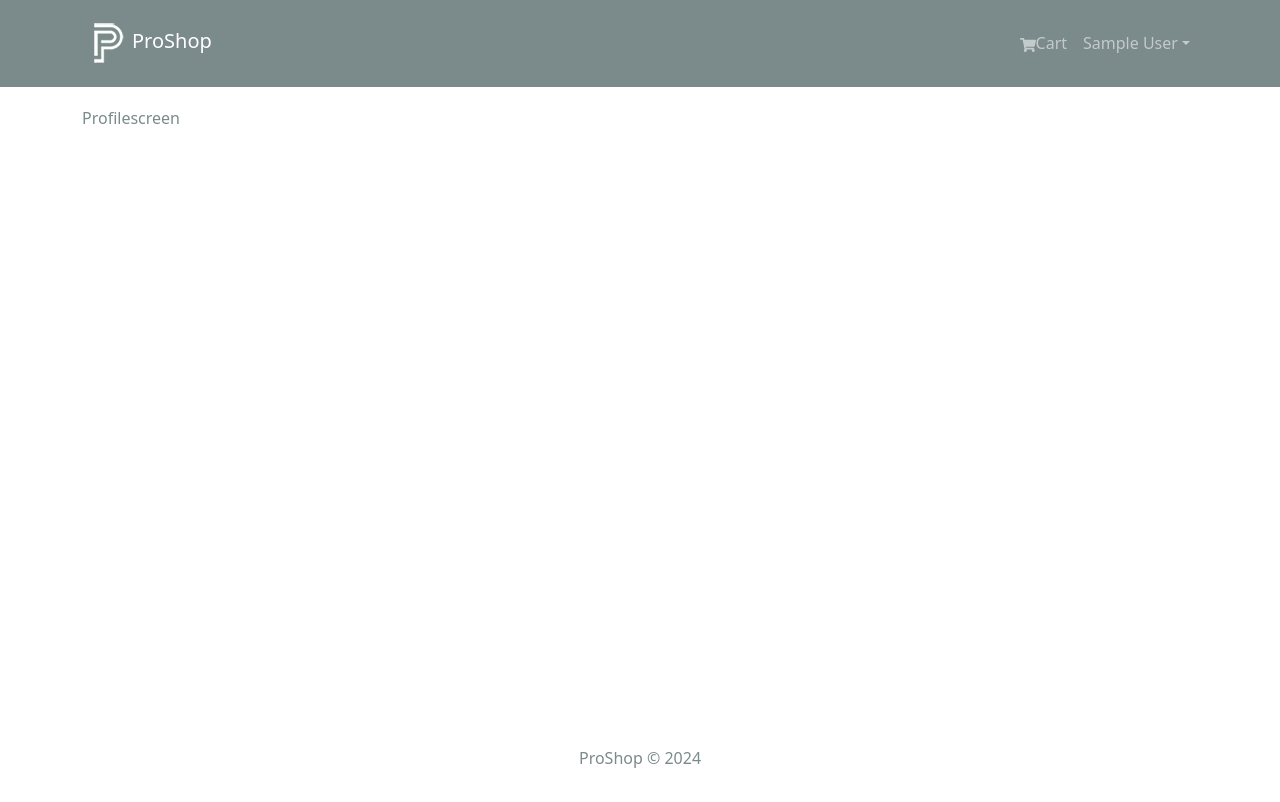
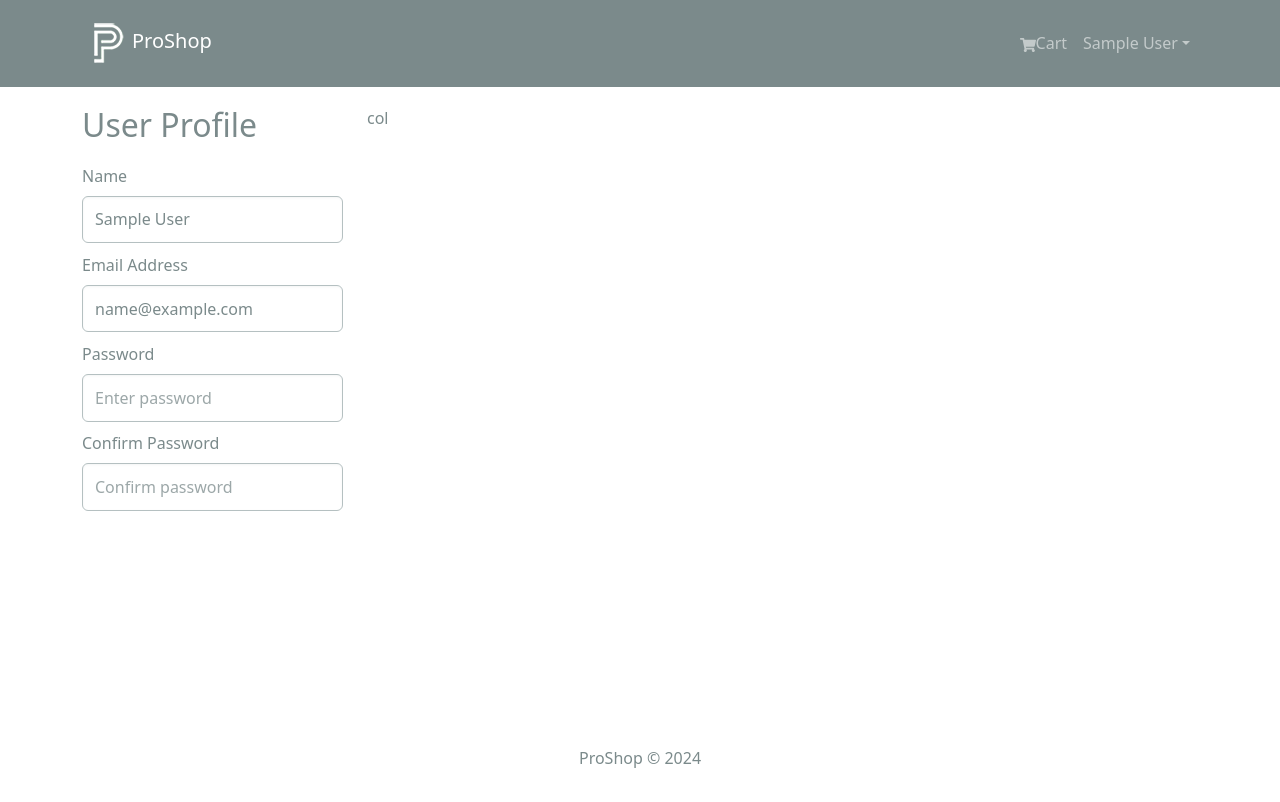
Before and after one commit to chloe128/1bunchFlower, a React (Create React App) app in the folder frontend/: page /profile in a window 1280 px wide. Shown: the top 802 px of the page. Built offline with nearby package versions, Linux system fonts and the light colour scheme; sample sign-in values are in the browser's storage.

Commit message:
profilescreen-form

```diff
--- a/frontend/src/screens/ProfileScreen.jsx
+++ b/frontend/src/screens/ProfileScreen.jsx
@@ -30,27 +30,77 @@ const ProfileScreen = () => {
   const submitHandler = async (e) => {
     e.preventDefault();
     console.log("submit");
-    if (password !== confirmPassword) {
-      toast.error("Passwords do not match");
-    } else {
-      try {
-        const res = await updateProfile({
-          // NOTE: here we don't need the _id in the request payload as this is
-          // not used in our controller.
-          // _id: userInfo._id,
-          name,
-          email,
-          password,
-        }).unwrap();
-        dispatch(setCredentials({ ...res }));
-        toast.success("Profile updated successfully");
-      } catch (err) {
-        toast.error(err?.data?.message || err.error);
-      }
-    }
+    // if (password !== confirmPassword) {
+    //   toast.error("Passwords do not match");
+    // } else {
+    //   try {
+    //     const res = await updateProfile({
+    //       // NOTE: here we don't need the _id in the request payload as this is
+    //       // not used in our controller.
+    //       // _id: userInfo._id,
+    //       name,
+    //       email,
+    //       password,
+    //     }).unwrap();
+    //     dispatch(setCredentials({ ...res }));
+    //     toast.success("Profile updated successfully");
+    //   } catch (err) {
+    //     toast.error(err?.data?.message || err.error);
+    //   }
+    // }
   };
 
-  return <div>Profilescreen</div>;
+  return (
+    <Row>
+      <Col md={3}>
+        {" "}
+        <h2>User Profile</h2>
+        <Form onSubmit={submitHandler}>
+          <Form.Group className="my-2" controlId="name">
+            <Form.Label>Name</Form.Label>
+            <Form.Control
+              type="text"
+              placeholder="Enter name"
+              value={name}
+              onChange={(e) => setName(e.target.value)}
+            ></Form.Control>
+          </Form.Group>
+
+          <Form.Group className="my-2" controlId="email">
+            <Form.Label>Email Address</Form.Label>
+            <Form.Control
+              type="email"
+              placeholder="Enter email"
+              value={email}
+              onChange={(e) => setEmail(e.target.value)}
+            ></Form.Control>
+          </Form.Group>
+
+          <Form.Group className="my-2" controlId="password">
+            <Form.Label>Password</Form.Label>
+            <Form.Control
+              type="password"
+              placeholder="Enter password"
+              value={password}
+              onChange={(e) => setPassword(e.target.value)}
+            ></Form.Control>
+          </Form.Group>
+
+          <Form.Group className="my-2" controlId="confirmPassword">
+            <Form.Label>Confirm Password</Form.Label>
+            <Form.Control
+              type="password"
+              placeholder="Confirm password"
+              value={confirmPassword}
+              onChange={(e) => setConfirmPassword(e.target.value)}
+            ></Form.Control>
+          </Form.Group>
+        </Form>
+      </Col>
+      <Col md={9}>col</Col>
+    </Row>
+  );
+
   //const { data: orders, isLoading, error } = useGetMyOrdersQuery();
 
   // const [
@@ -68,48 +118,6 @@ const ProfileScreen = () => {
   // return (
   //   <Row>
   //     <Col md={3}>
-  //       <h2>User Profile</h2>
-
-  //       <Form onSubmit={submitHandler}>
-  //         <Form.Group className="my-2" controlId="name">
-  //           <Form.Label>Name</Form.Label>
-  //           <Form.Control
-  //             type="text"
-  //             placeholder="Enter name"
-  //             value={name}
-  //             onChange={(e) => setName(e.target.value)}
-  //           ></Form.Control>
-  //         </Form.Group>
-
-  //         <Form.Group className="my-2" controlId="email">
-  //           <Form.Label>Email Address</Form.Label>
-  //           <Form.Control
-  //             type="email"
-  //             placeholder="Enter email"
-  //             value={email}
-  //             onChange={(e) => setEmail(e.target.value)}
-  //           ></Form.Control>
-  //         </Form.Group>
-
-  //         <Form.Group className="my-2" controlId="password">
-  //           <Form.Label>Password</Form.Label>
-  //           <Form.Control
-  //             type="password"
-  //             placeholder="Enter password"
-  //             value={password}
-  //             onChange={(e) => setPassword(e.target.value)}
-  //           ></Form.Control>
-  //         </Form.Group>
-
-  //         <Form.Group className="my-2" controlId="confirmPassword">
-  //           <Form.Label>Confirm Password</Form.Label>
-  //           <Form.Control
-  //             type="password"
-  //             placeholder="Confirm password"
-  //             value={confirmPassword}
-  //             onChange={(e) => setConfirmPassword(e.target.value)}
-  //           ></Form.Control>
-  //         </Form.Group>
 
   //         <Button type="submit" variant="primary">
   //           Update
```
